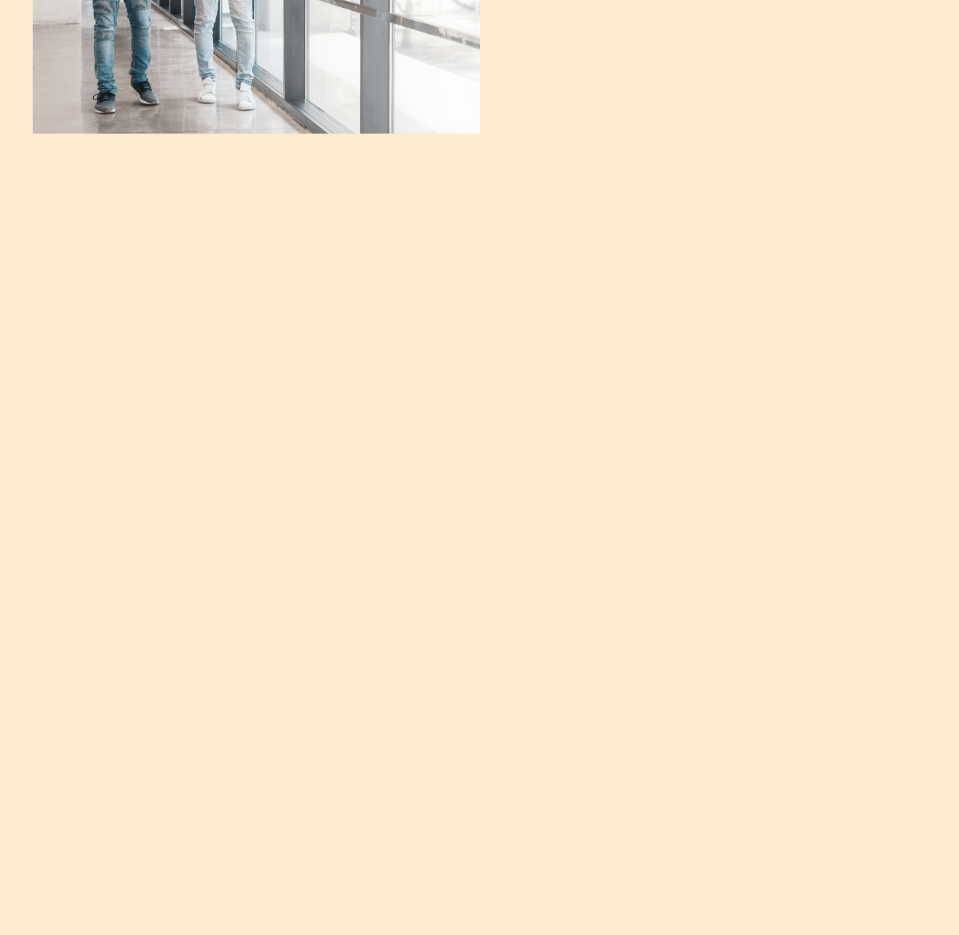
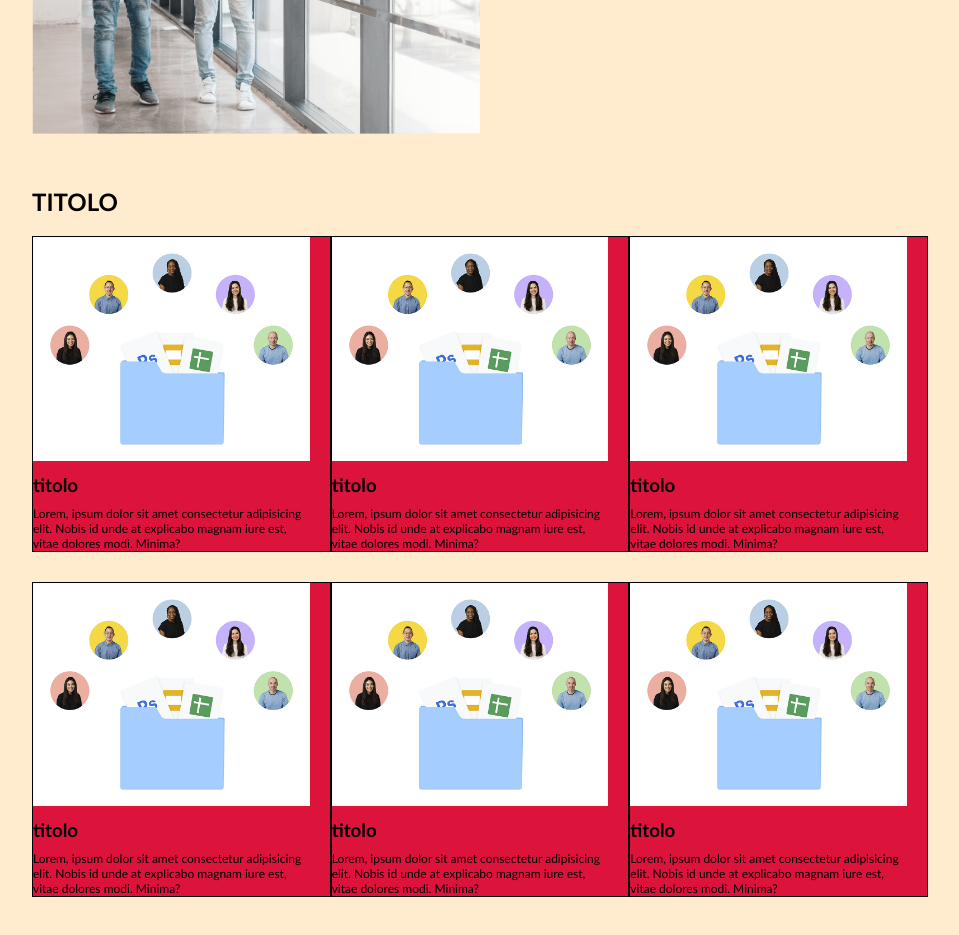
Before and after one commit to marcocnc/htmlcss-dropbox, a plain HTML site: page index.html in a window 1280 px wide. Shown: the part 2020-2955 px from the top of the page, without its empty margins (160-1119 px from the left). Drawn offline with Linux system fonts and the light colour scheme.

Commit message:
[add] mini cards

```diff
--- a/assets/css/style.css
+++ b/assets/css/style.css
@@ -285,3 +285,20 @@ main div span i{
     color: black;
     background-color: white;
 }
+
+
+/* Mini card */
+.mini-cards-group{
+    flex-wrap: wrap;
+}
+
+.mini-card-image img{
+    width: 100%;
+
+}
+
+.mini-card{
+    border: 1px solid #000;
+    background-color:crimson;
+    padding-right: 20px;
+}
--- a/index.html
+++ b/index.html
@@ -104,7 +104,7 @@
                 Fatturazione annuale
             </span>
 
-            <!-- Price cards -->
+            <!-- Cards -->
             <section class="cards pt-20 d-flex">
 
                 <!-- First card -->
@@ -321,7 +321,80 @@
                     </button>
                 </div>
             </section>
+            <!-- /Cards -->
 
+            <!-- Operations with Dropbox -->
+            <h2 class="pt-50 pb-20">TITOLO</h2>
+            <section class="mini-cards-group d-flex">
+
+                <!-- Minicard 1-->
+                <div class="card mini-card">
+                    <div class="mini-card-image">
+                        <img src="assets/img/business-feature-switching-tools.png" alt="business-feature-switching-tools">
+                    </div>
+                    <div class="mini-card-content">
+                            <h3 class="py-10"> titolo</h3>
+                            <p>Lorem, ipsum dolor sit amet consectetur adipisicing elit. Nobis id unde at explicabo magnam iure est, vitae dolores modi. Minima?</p>
+                    </div>
+                </div>
+
+                <!-- Minicard 2-->
+                <div class="card mini-card">
+                    <div class="mini-card-image">
+                        <img src="assets/img/business-feature-switching-tools.png" alt="business-feature-switching-tools">
+                    </div>
+                    <div class="mini-card-content">
+                            <h3 class="py-10"> titolo</h3>
+                            <p>Lorem, ipsum dolor sit amet consectetur adipisicing elit. Nobis id unde at explicabo magnam iure est, vitae dolores modi. Minima?</p>
+                    </div>
+                </div>
+
+                <!-- Minicard 3 -->
+                <div class="card mini-card">
+                    <div class="mini-card-image">
+                        <img src="assets/img/business-feature-switching-tools.png" alt="business-feature-switching-tools">
+                    </div>
+                    <div class="mini-card-content">
+                            <h3 class="py-10"> titolo</h3>
+                            <p>Lorem, ipsum dolor sit amet consectetur adipisicing elit. Nobis id unde at explicabo magnam iure est, vitae dolores modi. Minima?</p>
+                    </div>
+                </div>
+
+                <!-- Minicard 4 -->
+                <div class="card mini-card">
+                    <div class="mini-card-image">
+                        <img src="assets/img/business-feature-switching-tools.png" alt="business-feature-switching-tools">
+                    </div>
+                    <div class="mini-card-content">
+                            <h3 class="py-10"> titolo</h3>
+                            <p>Lorem, ipsum dolor sit amet consectetur adipisicing elit. Nobis id unde at explicabo magnam iure est, vitae dolores modi. Minima?</p>
+                    </div>
+                </div>
+
+                <!-- Minicard 5 -->
+                <div class="card mini-card">
+                    <div class="mini-card-image">
+                        <img src="assets/img/business-feature-switching-tools.png" alt="business-feature-switching-tools">
+                    </div>
+                    <div class="mini-card-content">
+                            <h3 class="py-10"> titolo</h3>
+                            <p>Lorem, ipsum dolor sit amet consectetur adipisicing elit. Nobis id unde at explicabo magnam iure est, vitae dolores modi. Minima?</p>
+                    </div>
+                </div>
+
+                <!-- Minicard 6 -->
+                <div class="card mini-card">
+                    <div class="mini-card-image">
+                        <img src="assets/img/business-feature-switching-tools.png" alt="business-feature-switching-tools">
+                    </div>
+                    <div class="mini-card-content">
+                            <h3 class="py-10"> titolo</h3>
+                            <p>Lorem, ipsum dolor sit amet consectetur adipisicing elit. Nobis id unde at explicabo magnam iure est, vitae dolores modi. Minima?</p>
+                    </div>
+                </div>
+
+
+            </section>
         </div>
     </main>
 
```
